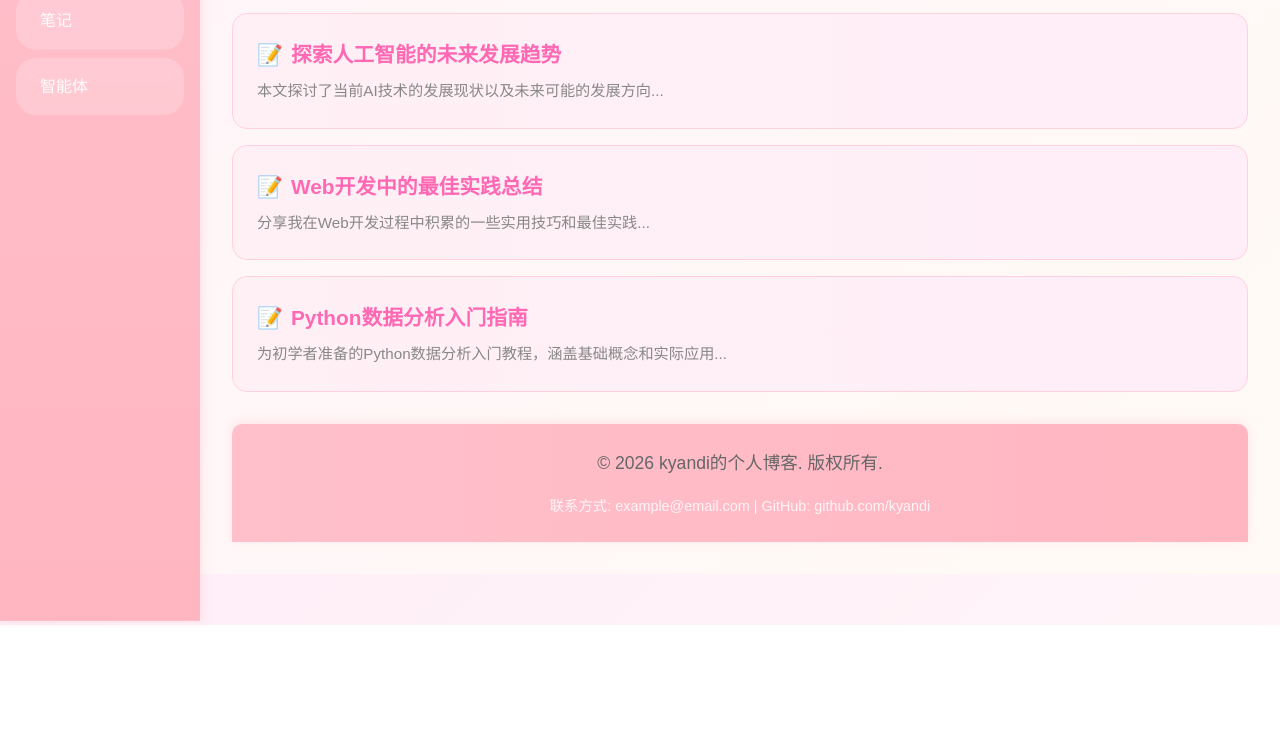
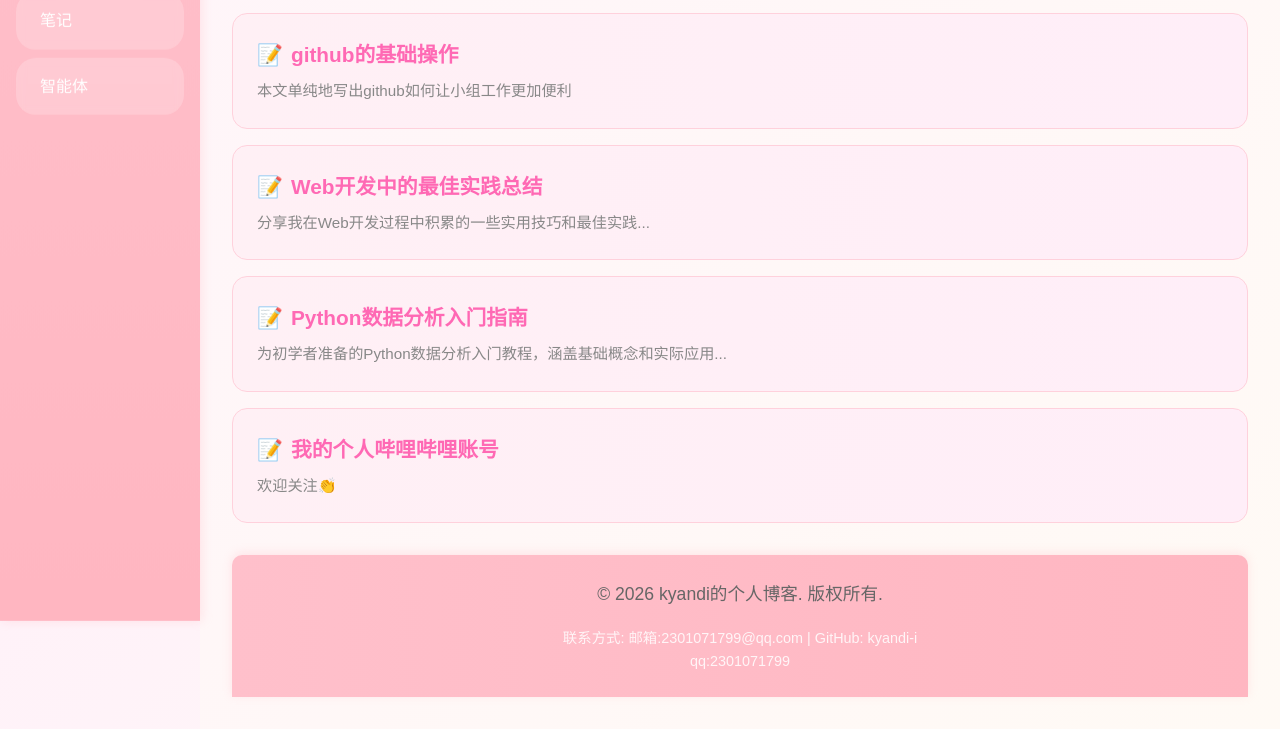
Before and after one commit to kyandi-i/kyandi-i.github.io, a plain HTML site: page index.html in a window 1280 px wide. Both pictures are taken after a click on the link "博客". Shown: the part 175-904 px from the top of the page. Before the commit the page ends 800 px from the top, so only its background shows below. Drawn offline with Linux system fonts and the light colour scheme.

Commit message:
2026_1_19

```diff
--- a/index.html
+++ b/index.html
@@ -35,7 +35,7 @@
         <section id="home" class="page active">
             <h1>欢迎来到我的个人博客</h1>
             <p>你好！我是kyandi！</p>
-            <p>希望通过这个平台，能够与更多志同道合的朋友交流，共同进步！</p>
+            <p>个人网页搭建初尝试!</p>
         </section>
 
         <!-- 博客页面 -->
@@ -44,8 +44,8 @@
             <ul class="blog-list" id="blogList">
                 <a href="#" class="blog-link" data-url="">
                     <li class="blog-item" data-article="article1">
-                        <div class="blog-title">探索人工智能的未来发展趋势</div>
-                        <div class="blog-excerpt">本文探讨了当前AI技术的发展现状以及未来可能的发展方向...</div>
+                        <div class="blog-title">github的基础操作</div>
+                        <div class="blog-excerpt">本文单纯地写出github如何让小组工作更加便利</div>
                     </li>
                 </a>
                 <a href="#" class="blog-link" data-url="">
@@ -58,6 +58,12 @@
                     <li class="blog-item" data-article="article3">
                         <div class="blog-title">Python数据分析入门指南</div>
                         <div class="blog-excerpt">为初学者准备的Python数据分析入门教程，涵盖基础概念和实际应用...</div>
+                    </li>
+                </a>
+                <a href="#" class="blog-link" data-url="https://space.bilibili.com/3546700088084539?spm_id_from=333.337.0.0">
+                    <li class="blog-item" data-article="article4">
+                        <div class="blog-title">我的个人哔哩哔哩账号</div>
+                        <div class="blog-excerpt">欢迎关注👏</div>
                     </li>
                 </a>
             </ul>
@@ -131,7 +137,8 @@
         <footer class="footer">
             <p>&copy; 2026 kyandi的个人博客. 版权所有.</p>
             <div class="contact-info">
-                联系方式: example@email.com | GitHub: github.com/kyandi
+                联系方式: 邮箱:2301071799@qq.com | GitHub: kyandi-i<br>
+                qq:2301071799
             </div>
         </footer>
     </div>
```
